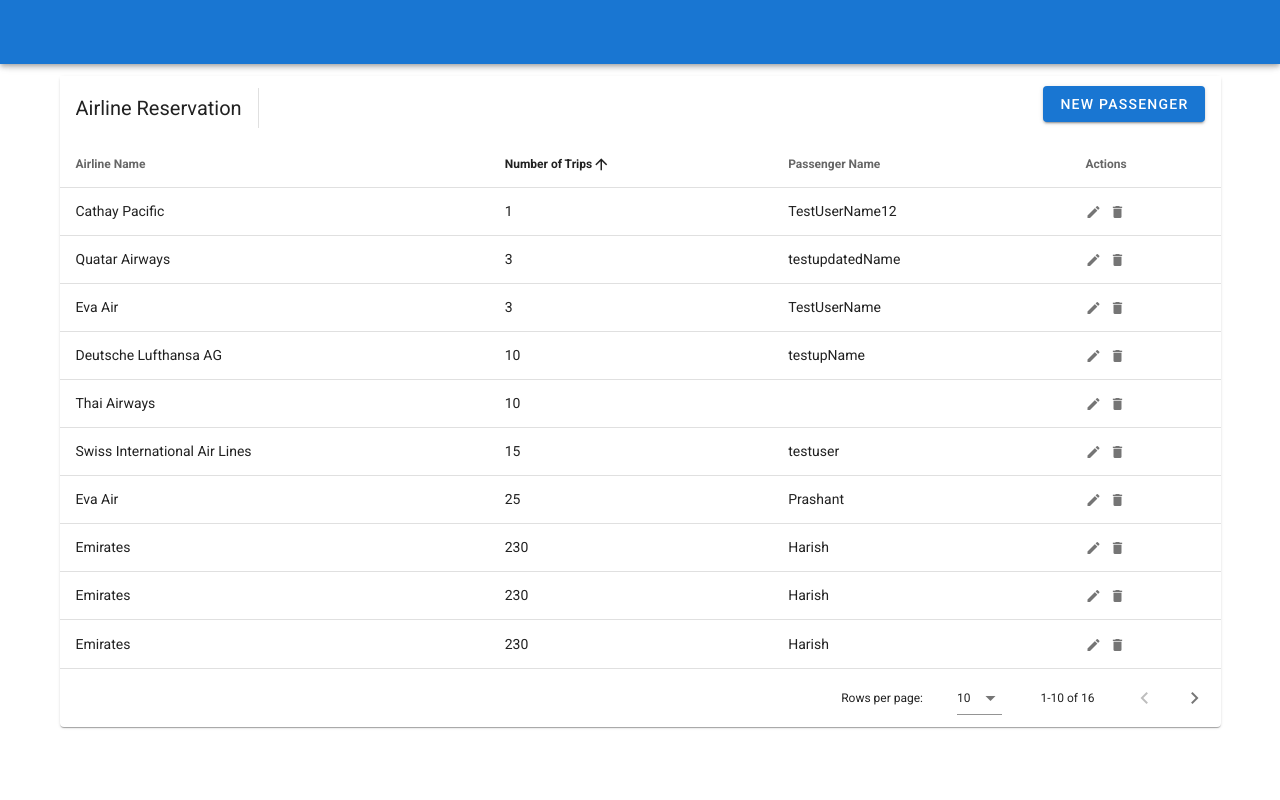
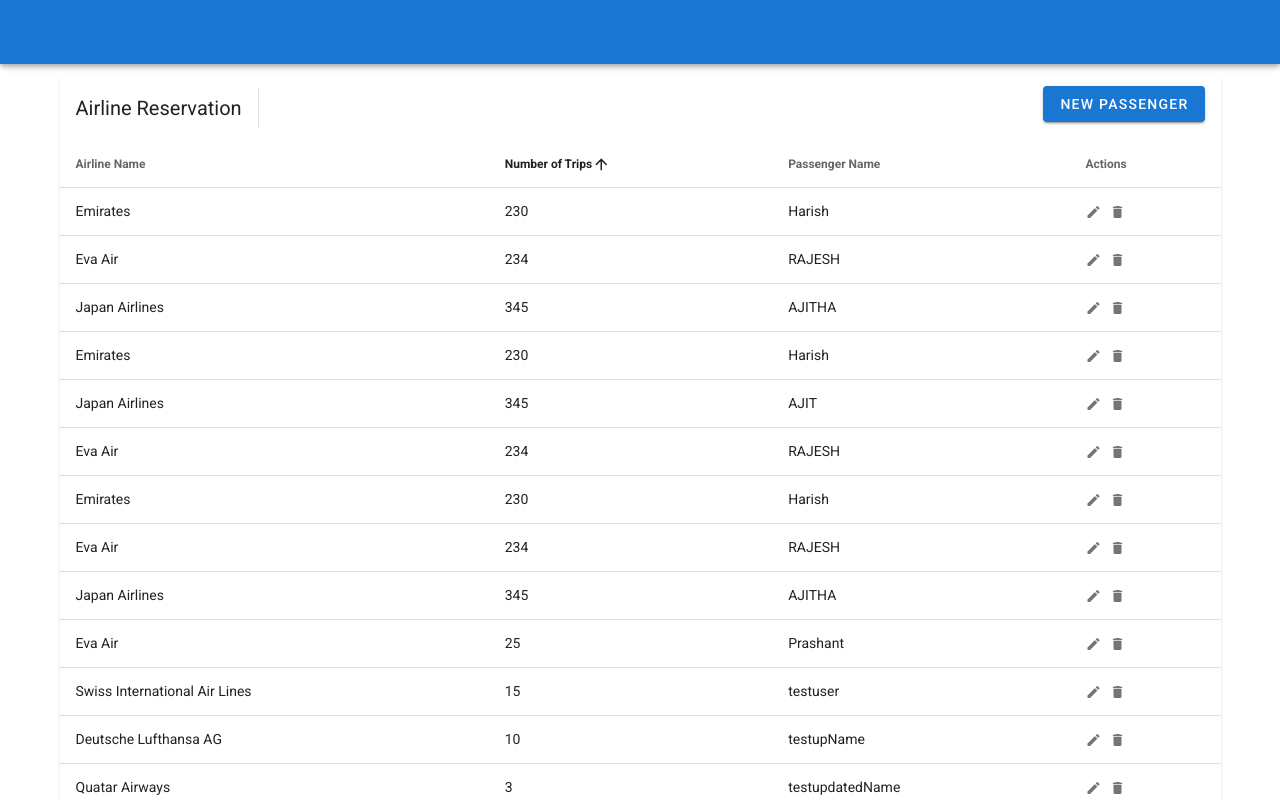
Before and after one commit to namrata-ets/crudtss, a Vue app: page / in a window 1280 px wide. Shown: the top 800 px of the page. Built offline with nearby package versions, Linux system fonts and the light colour scheme.

Commit message:
server items count added

```diff
--- a/src/components/HelloWorld.vue
+++ b/src/components/HelloWorld.vue
@@ -8,6 +8,7 @@
       :headers="headers"
       :items="passengers"
       sort-by="trips"
+      server-items-length="66586"
       class="elevation-1"
     >
       <template v-slot:item.airline="{ item }">
```
